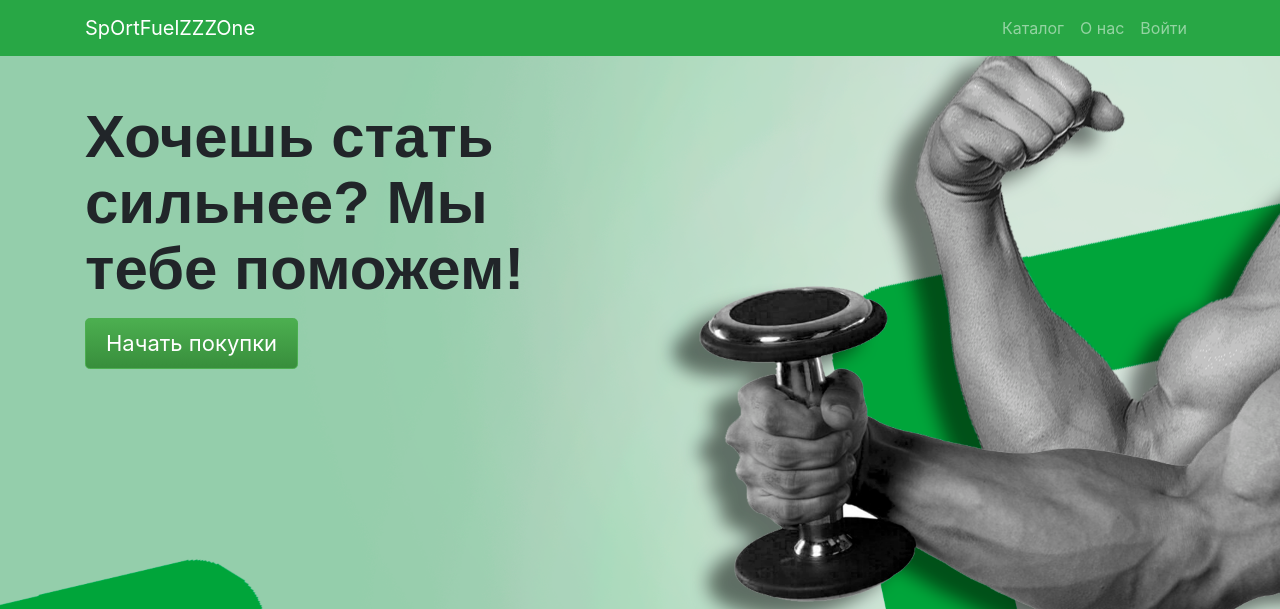
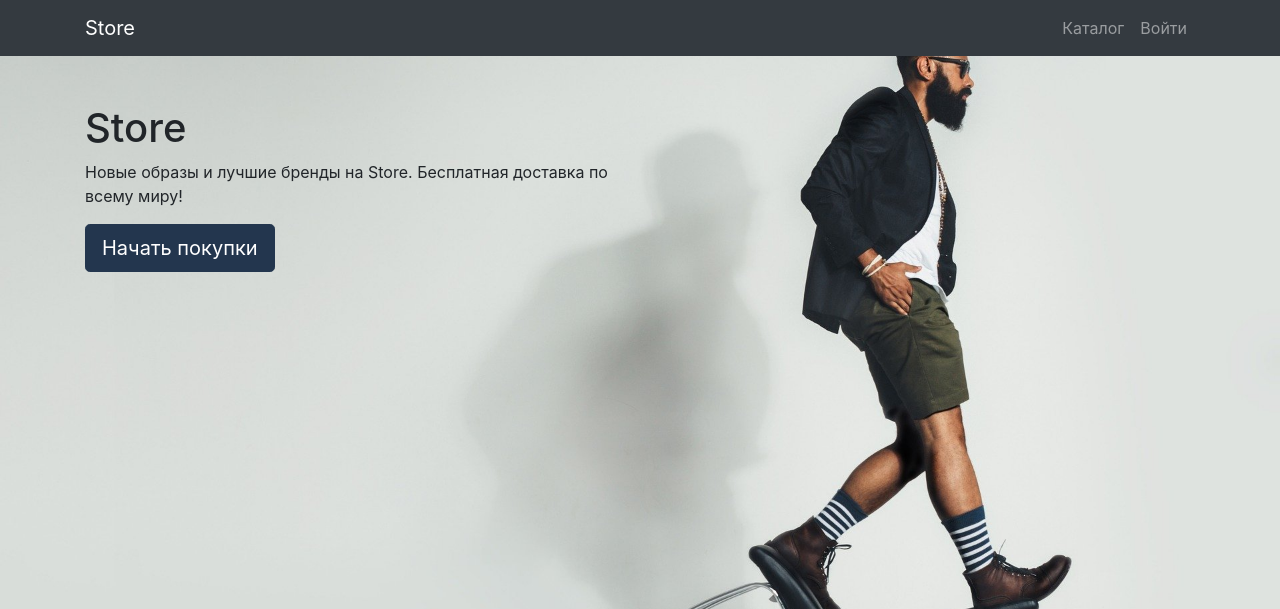
Before and after one commit to EdgArmenia/SpOrtFuelZZZOne, a Django app: page / in a window 1280 px wide. Shown: the top 609 px of the page. Run offline with Django 3.2, Linux system fonts and the light colour scheme; some libraries are stand-ins or nearby versions.

Commit message:
21.11.2023

```diff
--- a/trenirovka/trenirovka/products/templates/products/base.html
+++ b/trenirovka/trenirovka/products/templates/products/base.html
@@ -24,9 +24,9 @@
 <body>
 
 <!-- Navigation -->
-<nav class="navbar navbar-expand-lg navbar-dark bg-success fixed-top">
+<nav class="navbar navbar-expand-lg navbar-dark bg-dark fixed-top">
     <div class="container">
-        <a class="navbar-brand" href="{% url 'index' %}">SpOrtFuelZZZOne</a>
+        <a class="navbar-brand" href="{% url 'index' %}">Store</a>
         <button class="navbar-toggler" type="button" data-toggle="collapse" data-target="#navbarResponsive"
                 aria-controls="navbarResponsive" aria-expanded="false" aria-label="Toggle navigation">
             <span class="navbar-toggler-icon"></span>
@@ -35,9 +35,6 @@
             <ul class="navbar-nav ml-auto">
                 <li class="nav-item">
                     <a class="nav-link" href="{% url 'products:index' %}">Каталог <i class="fas fa-shopping-bag"></i> </a>
-                </li>
-                <li class="nav-item">
-                    <a class="nav-link" href="{% url 'products:index' %}">О нас <i class="fas fa-info-circle"></i> </a>
                 </li>
                 {% if user.is_authenticated %}
                 <li class="nav-item dropdown">
@@ -49,7 +46,7 @@
                         <li>
                             <a class="dropdown-item" href="{% url 'users:profile' user.id %}">Профиль</a>
                         </li>
-                        <li><a class="dropdown-item" href="{% url 'products:orders' %}">Заказы</a></li>
+                        <li><a class="dropdown-item" href="{% url 'orders:orders_list' %}">Заказы</a></li>
                         {% if user.is_superuser or user.is_staff %}
                         <li><a class="dropdown-item" href="{% url 'admin:index' %}">Админ-панель</a></li>
                         {%endif%}
--- a/trenirovka/trenirovka/products/templates/products/index.html
+++ b/trenirovka/trenirovka/products/templates/products/index.html
@@ -14,12 +14,14 @@
     <div class="container">
         <div class="row">
             <div class="col-lg-6">
-                <div class="mt-5 custom-text">
+                <h1 class="mt-5">Store</h1>
                 <p>
-                    Хочешь стать сильнее?
-                    Мы тебе поможем!
+                    Новые образы и лучшие бренды на Store.
+                    Бесплатная доставка по всему миру!
+                    {% if is_promotion %}
+                    Аутлет: до -70% Собственный бренд. -20% новым покупателям.
+                    {% endif %}
                 </p>
-                    </div>
                 <button id="start-purchase-btn" type="button" class="btn btn-lg">
                     <a id="start-purchase-link" href="{% url 'products:index' %}">
                         Начать покупки
--- a/trenirovka/trenirovka/products/views.py
+++ b/trenirovka/trenirovka/products/views.py
@@ -31,7 +31,7 @@ class CreateOrderView(TitleMixin, TemplateView):
 class ProductsListView(TitleMixin, ListView):
     model = Product
     template_name = 'products/products.html'
-    paginate_by = 9
+    paginate_by = 3
     title = 'Store - Каталог'
     def get_queryset(self):
         queryset = super(ProductsListView, self).get_queryset()
--- a/trenirovka/trenirovka/static/vendor/css/index.css
+++ b/trenirovka/trenirovka/static/vendor/css/index.css
@@ -1,5 +1,5 @@
 body {
-    background: url("../img/wallpaper.png") no-repeat center top fixed;
+    background: url("../img/wallpaper.jpg") no-repeat center top fixed;
     -webkit-background-size: cover;
     -moz-background-size: cover;
     background-size: cover;
@@ -8,27 +8,12 @@ body {
 }
 
 #start-purchase-btn {
-    background-color: #4CAF50; /* Основной цвет кнопки (зеленый) */
-    border-color: #4CAF50;
+    background-color: #23364e;
+    border-color: #23364e;
     color: white;
-    font-size: 22px; /* Увеличиваем размер текста кнопки */
-    padding: 8px 20px; /* Увеличиваем отступы вокруг текста */
-    background-image: linear-gradient(to bottom, #4CAF50, #388E3C); /* Градиентный фон */
-    transition: box-shadow 0.3s; /* Добавляем плавное изменение тени */
 }
 
 #start-purchase-link {
     text-decoration: none;
     color: white;
 }
-
-#start-purchase-btn:hover {
-    box-shadow: 0px 3px 10px rgba(0, 0, 0, 0.5); /* Тень при наведении */
-}
-
-.custom-text {
-    font-size: 60px;
-    font-family: 'Century Gothic', sans-serif;
-    line-height: 1.1; /* Уменьшаем интервал между строками */
-    font-weight: bold; /* Делаем текст жирным */
-}
```
Also changed, not shown: trenirovka/trenirovka/products/templates/products/products.html (+6 -6 lines), trenirovka/trenirovka/trenirovka/settings.py (+6 -2 lines), trenirovka/trenirovka/users/templates/users/login.html (+2 -71 lines), trenirovka/trenirovka/db.sqlite3, trenirovka/trenirovka/static/vendor/img/wallpaper.jpg (added).
